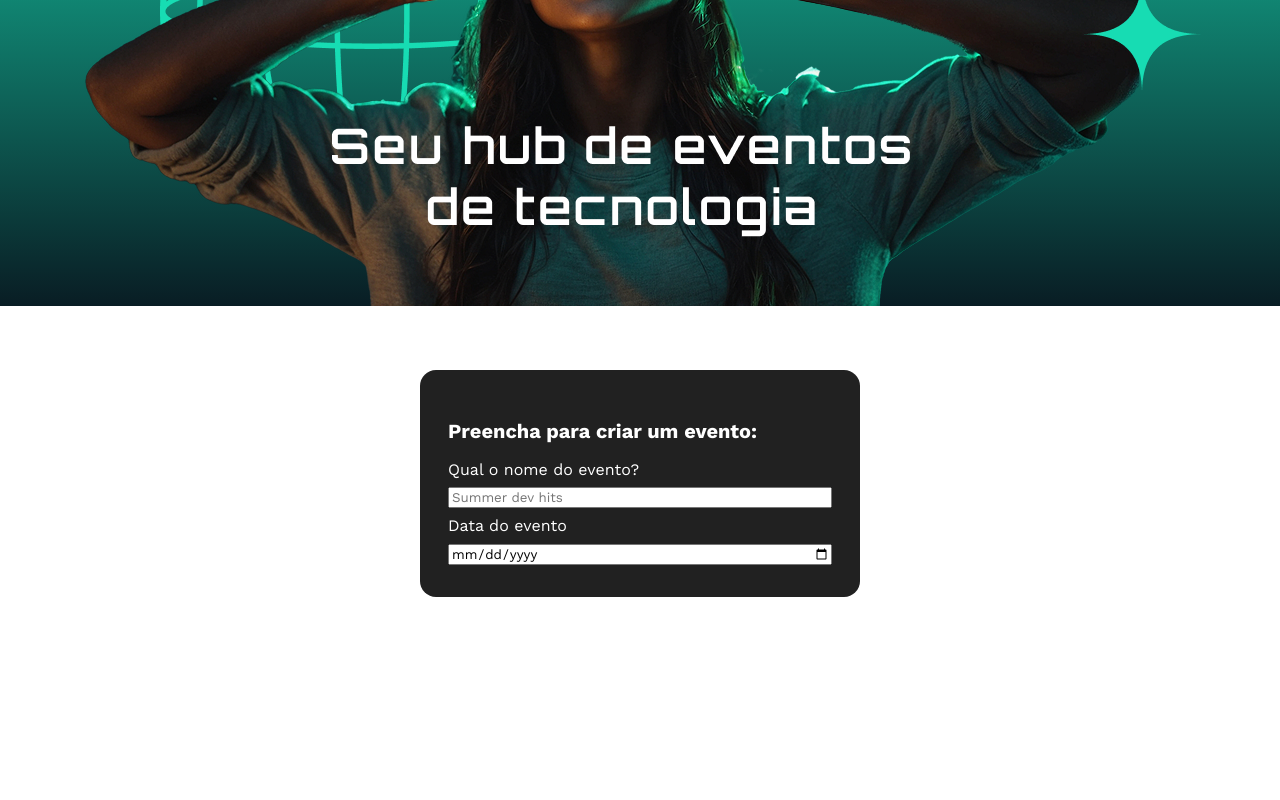
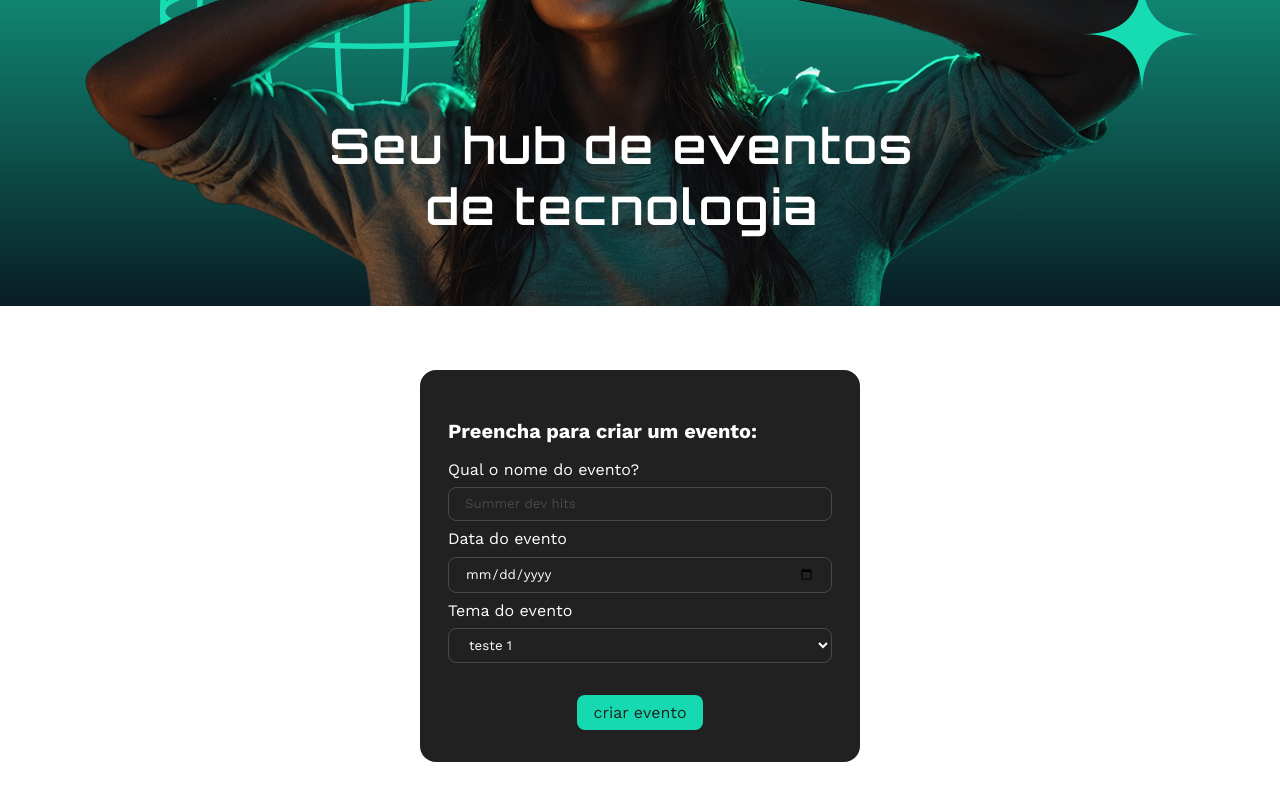
Before and after one commit to Dudsnavarro/TechBoard, a React (Vite) app: page / in a window 1280 px wide. Shown: the part 376-1176 px from the top of the page. Before the commit the page ends 1037 px from the top, so only its background shows below. Built offline with nearby package versions, Linux system fonts and the light colour scheme.

Commit message:
Adiciona botao e lista suspensa

```diff
--- /dev/null
+++ b/src/components/Botao/botao.css
@@ -0,0 +1,14 @@
+.botao{
+    font-size: 16px;
+    line-height: 120%;
+    color: #212121;
+    padding: 8px 16px;
+    background-color: #17D9B1;
+    border-radius: 8px;
+    border: none;
+}
+
+.botao:hover {
+    opacity: 0.8;
+    cursor: pointer;
+}
--- /dev/null
+++ b/src/components/Botao/index.jsx
@@ -0,0 +1,9 @@
+import './botao.css'
+
+export function Botao ( {children} ) {
+    return (
+        <button className='botao'>
+            {children}
+        </button>
+    )
+}
--- a/src/components/CampoDeEntrada/index.jsx
+++ b/src/components/CampoDeEntrada/index.jsx
@@ -1,3 +1,5 @@
+import './campo-de-entrada.css';
+
 export function CampoDeEntrada(props) {
-  return <input {...props} className="campo-entrada-form" />;
+  return < input className="campo-entrada-form" {...props} />;
 }
--- a/src/components/FormularioDeEvento/formulario-de-eventos.css
+++ b/src/components/FormularioDeEvento/formulario-de-eventos.css
@@ -12,3 +12,8 @@
     flex-direction: column;
     gap: 16px;
 }
+
+.acoes{
+  margin-top: 32px;
+  text-align: center;
+}
--- a/src/components/FormularioDeEvento/index.jsx
+++ b/src/components/FormularioDeEvento/index.jsx
@@ -1,6 +1,8 @@
+import { Botao } from "../Botao";
 import { CampoDeEntrada } from "../CampoDeEntrada";
 import { CampoFormulario } from "../CampoFormulario";
 import { Label } from "../LabelFormulario";
+import { ListaSuspensa } from "../ListaSuspensa";
 import { TituloFormulario } from "../tituloFomulario";
 import "./formulario-de-eventos.css";
 
@@ -24,7 +26,14 @@
             placeholder="dataDoEvento dev hits"
             name="dataDoEvento"
           />
+           <Label htmlFor="temaDoEnvento">Tema do evento</Label>
+           <ListaSuspensa />
         </CampoFormulario>
+      </div>
+      <div className="acoes">
+        <Botao>
+          criar evento
+        </Botao>
       </div>
     </form>
   );
--- /dev/null
+++ b/src/components/ListaSuspensa/index.jsx
@@ -0,0 +1,9 @@
+import './lista-suspensa.css'
+
+export function ListaSuspensa () {
+    return (
+        <select name="temaDoEvento" id="evento" className='lista-suspensa-form'>
+            <option value="teste 1">teste 1</option>
+        </select>
+    )
+}
--- /dev/null
+++ b/src/components/ListaSuspensa/lista-suspensa.css
@@ -0,0 +1,9 @@
+.lista-suspensa-form{
+    border-radius: 8px;
+    background-color: transparent;
+    border: 1px solid #4A4949;
+    font: 16px;
+    line-height: 120%;
+    color: #ffffff;
+    padding: 8px 16px;
+}
```
